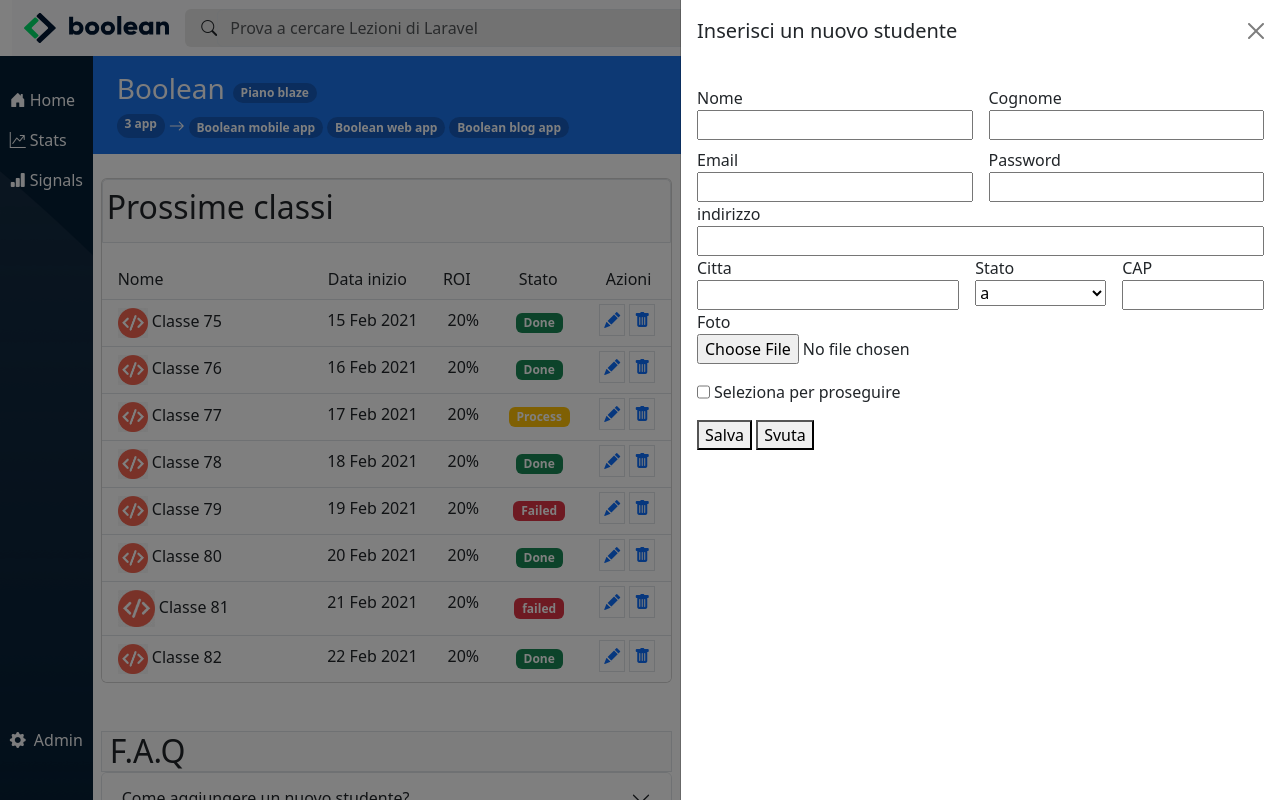
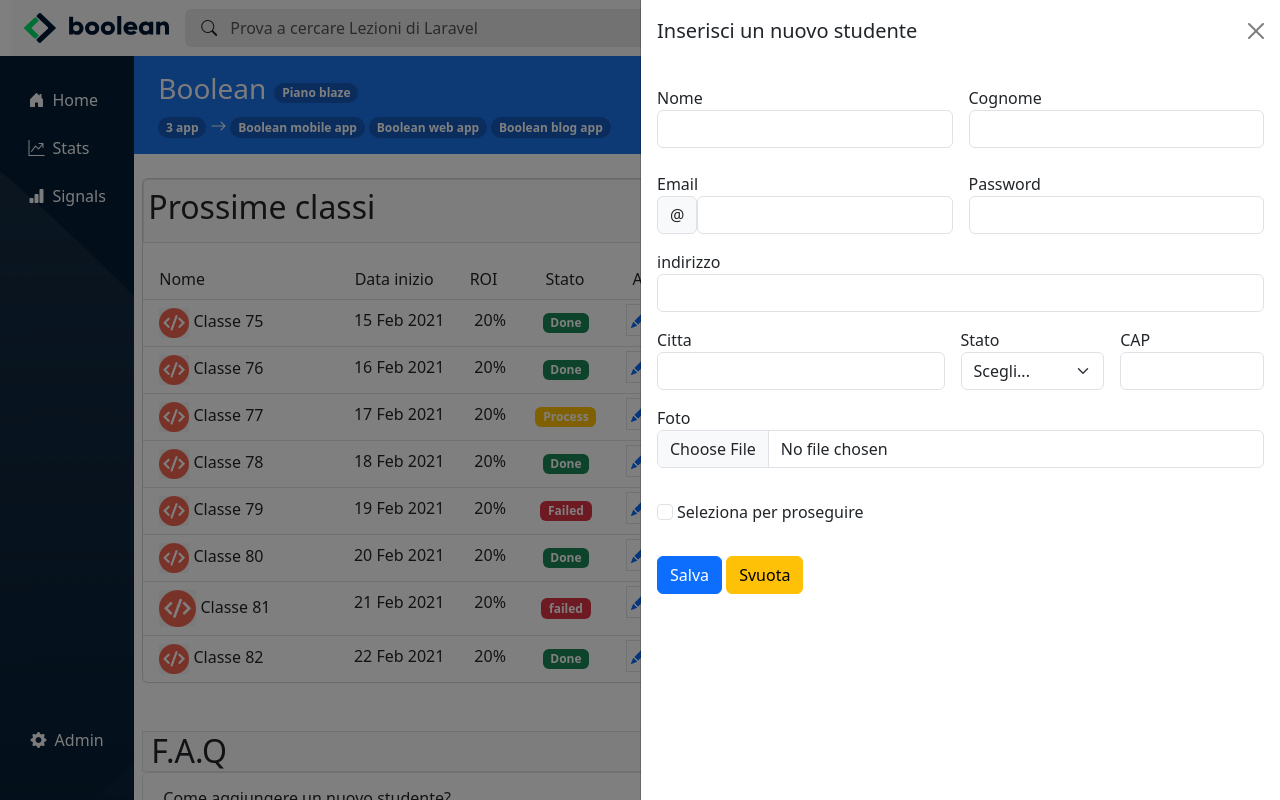
Before and after one commit to GiovanniMarseglia/html-css-bootstrap-dashboard, a plain HTML site: page index.html in a window 1280 px wide. Both pictures are taken after a click on the button 1223 px from the left and 104 px from the top of the page. Drawn offline with nearby package versions, Linux system fonts and the light colour scheme.

Commit message:
completed

```diff
--- a/index.html
+++ b/index.html
@@ -65,22 +65,22 @@
     </header>
 
 
-            <main class="container-fluid ps-0 alt d-flex alt" >
+            <main class="container-fluid ps-0 alt d-flex alt pe-0" >
 
 
 
-                                <div class="ps-0" style="width: 100px;">
+                                <div class="ps-0 dim-nav-def  dim-nav_md  ">
                                     <div class="flex-column d-flex justify-content-between h-100 align-items-center  pt-4  left1 ">
-                                        <ul class="nav flex-column">
+                                        <ul class="nav flex-column gap-2">
                                             <li class="nav-item ">
 
-                                            <a class="nav-link active d-flex align-items-center px-0 text-light gap-1" aria-current="page" href="#"><i class="bi bi-house-door-fill text-light"></i> <span class="d-none d-md-block"> Home</span></a>
+                                            <a class="nav-link active d-flex align-items-center px-0 text-light gap-2" aria-current="page" href="#"><i class="bi bi-house-door-fill text-light"></i> <span class="d-none d-md-block"> Home</span></a>
                                             </li>
                                             <li class="nav-item">
-                                            <a class="nav-link d-flex px-0 text-light gap-1" href="#"><i class="bi bi-graph-up-arrow text-light"></i> <span class="d-none d-md-block"> Stats</span></a>
+                                            <a class="nav-link d-flex px-0 text-light gap-1 gap-2" href="#"><i class="bi bi-graph-up-arrow text-light"></i> <span class="d-none d-md-block"> Stats</span></a>
                                             </li>
                                             <li class="nav-item">
-                                            <a class="nav-link d-flex px-0 text-light gap-1" href="#"><i class="bi bi-bar-chart-fill text-light"></i> <span class="d-none d-md-block"> Signals</span></a>
+                                            <a class="nav-link d-flex px-0 text-light gap-1 gap-2" href="#"><i class="bi bi-bar-chart-fill text-light"></i> <span class="d-none d-md-block"> Signals</span></a>
                                             </li>
                                         </ul>
 
@@ -104,22 +104,22 @@
 
                                                     <!-- INIZIO CANVAS PER NUOVO STUDENTe -->
 
-                                                    <div class="offcanvas offcanvas-end" tabindex="-1" id="offcanvasRight" aria-labelledby="offcanvasRightLabel">
+                                                    <div class="offcanvas offcanvas-end w-50" tabindex="-1" id="offcanvasRight" aria-labelledby="offcanvasRightLabel">
                                                       <div class="offcanvas-header">
                                                         <h5 class="offcanvas-title" id="offcanvasRightLabel">Inserisci un nuovo studente</h5>
                                                         <button type="button" class="btn-close" data-bs-dismiss="offcanvas" aria-label="Close"></button>
                                                       </div>
-                                                      <div class="offcanvas-body">
+                                                      <div class="offcanvas-body d-flex w-100">
                                                         <!-- nome cognome -->
-                                                        <form action="">
+                                                        <form action="" class="d-flex flex-column gap-3 w-100">
                                                             <div class="d-flex gap-3 my-2">
                                                                 <div class="d-flex flex-column w-50">
                                                                     <label for="">Nome</label>
-                                                                    <input type="text">
+                                                                    <input type="text" class="form-control">
                                                                 </div>
                                                                 <div class="d-flex flex-column w-50">
                                                                     <label for="">Cognome</label>
-                                                                    <input type="text">
+                                                                    <input type="text" class="form-control">
                                                                 </div>
                                                             </div>
 
@@ -127,37 +127,41 @@
                                                             <div class="d-flex gap-3">
                                                                 <div class="d-flex flex-column w-50">
                                                                     <label for="">Email</label>
-                                                                    <input type="email" name="" id="">
+                                                                    <div class="d-flex">
+                                                                        <span class="input-group-text" id="basic-addon1">@</span>
+                                                                        <input type="email" class="form-control" name="" id="">
+                                                                    </div>
                                                                 </div>
 
                                                                 <div class="d-flex flex-column w-50">
                                                                     <label for="">Password</label>
-                                                                    <input type="password" name="" id="">
+                                                                    <input type="password" class="form-control" name="" id="">
                                                                 </div>
                                                             </div>
 
                                                             <div class="d-flex flex-column w-100">
                                                                 <label for="">indirizzo</label>
-                                                                <input id="" type="text">
+                                                                <input id="" class="form-control" type="text">
                                                             </div>
                                                             <!-- citta stato cap -->
                                                             <div class="d-flex gap-3">
                                                                 <div class="d-flex flex-column w-50">
                                                                     <label for="">Citta</label>
-                                                                    <input type="text">
+                                                                    <input type="text" class="form-control">
                                                                 </div>
 
                                                                 <div class="d-flex flex-column w-25">
                                                                     <label for="">Stato</label>
-                                                                    <select name="" id="">
-                                                                        <option value="">a</option>
-                                                                        <option value="">a</option>
+                                                                    <select class="form-select" name="" id="">
+                                                                        <option selected="">Scegli...</option>
+                                                                        <option value="">Italia</option>
+                                                                        <option value="">Spagna</option>
                                                                     </select>
                                                                 </div>
 
                                                                 <div class="d-flex flex-column w-25">
                                                                     <label for="">CAP</label>
-                                                                    <input type="number">
+                                                                    <input class="form-control" type="number">
                                                                 </div>
                                                             </div>
 
@@ -165,18 +169,18 @@
                                                             <div class="d-flex flex-column">
 
                                                                 <label for="">Foto</label>
-                                                                <input type="file" name="" id="">
+                                                                <input class="form-control" type="file" name="" id="">
                                                             </div>
                                                             <!-- campo conferma -->
                                                             <div class="d-flex gap-1 my-3">
-                                                                <input type="checkbox" name="" id="">
+                                                                <input class="form-check-input" type="checkbox" name="" id="">
                                                                 <label for="">Seleziona per proseguire</label>
                                                             </div>
 
                                                             <!-- button -->
                                                             <div>
-                                                                <button type="submit">Salva</button>
-                                                                <button type="reset">Svuta</button>
+                                                                <button type="submit" class="btn btn-primary">Salva</button>
+                                                                <button type="reset" class="btn btn-warning">Svuota</button>
                                                             </div>
 
                                                         </form>
@@ -196,7 +200,9 @@
                                                         <span class="badge rounded-pill dark-blue ">Piano blaze</span>
                                                     </div>
                                                     <div class="d-flex gap-1">
-                                                        <span class="badge rounded-pill dark-blue">3 app</span> <span><i class="bi bi-arrow-right text-light"></i></span>  <span class="badge rounded-pill dark-blue d-lg-none"><i class="bi bi-plus-lg text-light"></i></span>
+                                                        <div>
+                                                            <span class="badge rounded-pill dark-blue">3 app</span> <span><i class="bi bi-arrow-right text-light"></i></span>  <span class="badge rounded-pill dark-blue d-lg-none"><i class="bi bi-plus-lg text-light"></i></span>
+                                                        </div>
                                                         <div class="d-none d-lg-block">
                                                             <span class="badge rounded-pill dark-blue">Boolean mobile app</span> <span class="badge rounded-pill dark-blue">Boolean web app</span> <span class="badge rounded-pill dark-blue">Boolean blog app</span>
                                                         </div>
@@ -551,7 +557,7 @@
 
                                                         <!-- qui dentro ci saranno i todo e gli utenti attivi -->
 
-                                                        <div class="col-12 col-lg-6 px-2 pt-4">
+                                                        <div class="col-12 col-lg-6 px-2 pt-4 d-flex flex-column gap-4">
                                                             <!-- scheda todo -->
                                                             <div>
 
--- a/style.css
+++ b/style.css
@@ -45,6 +45,22 @@
 
 
 
+
+    .dim-nav-def{
+        width: 40px;
+    }
+
+
+
+@media screen and (min-width:768px) {
+    .dim-nav_md{
+        width: 150px;
+    }
+}
+
+
+
+
 @media screen and (min-width:992px) {
     .offcanvas, .offcanvas-lg, .offcanvas-md, .offcanvas-sm, .offcanvas-xl, .offcanvas-xxl{
         --bs-offcanvas-width: 600px
```
